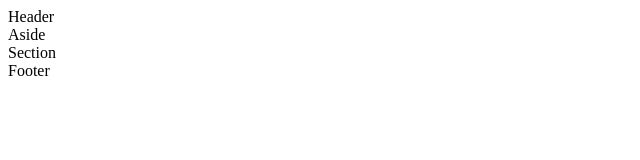
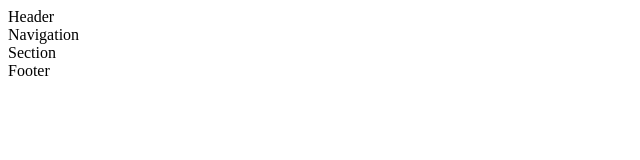
Before and after one commit to santifigueroa/clase-01-santi, a plain HTML site: page index.html in a window 1280 px wide. Shown: the full height of the page, 0-640 px from the left. Drawn offline with Linux system fonts and the light colour scheme.

Commit message:
Navigation

```diff
--- a/index.html
+++ b/index.html
@@ -8,7 +8,9 @@
 </head>
 <body>
      <header>Header</header>
-     <aside>Aside</aside>
+     <aside><nav>
+          Navigation
+     </nav></aside>
      <section>Section</section>
      <footer>Footer</footer>
 </body>
```
